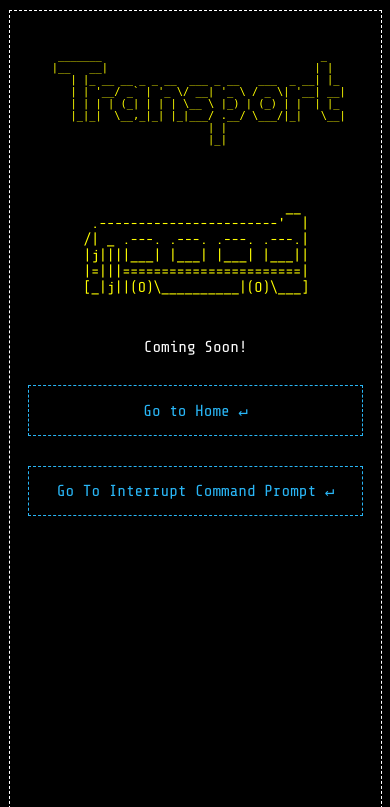
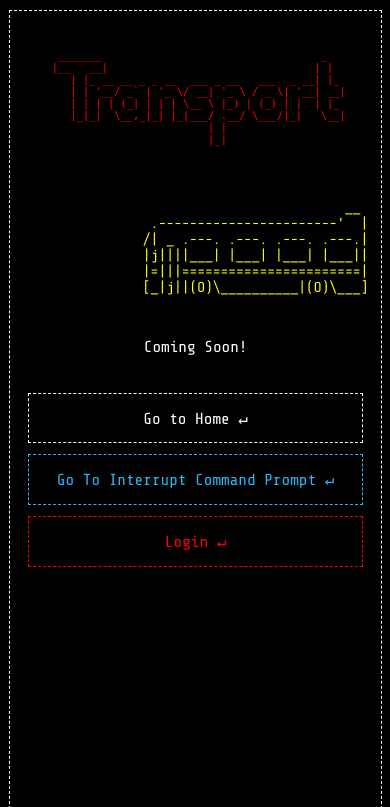
Before and after one commit to svce-interrupt/Interrupt18-Website, a PHP site: page /transport/index.html in a window 390 px wide. Shown: the top 807 px of the page. Run offline with PHP 8.4, Linux system fonts and the light colour scheme.

Commit message:
Change links and styling of sponsors and transport
We changed the links of the sponsors and the transport page. The links in the sponsors page were moved from the top to the bottom.The bus logo on the transport page was aligned properly for mobile. The links on this page were modified and an extra link was added.

```diff
--- a/transport/css/index-css.css
+++ b/transport/css/index-css.css
@@ -71,6 +71,16 @@ body{
 	border: 1px dashed #29B6F6;
 }
 
+.white{
+	color: white;
+	border: 1px dashed white;
+}
+.red{
+	margin-top: 1%;
+	color: red;
+	border: 1px dashed red;
+}
+
 
 /* This is for the mobile responsive */
 
@@ -87,13 +97,12 @@ body{
 	#title{
 		font-size: 80%;
 		margin: 7% 0%;
-		color: yellow
 	}
 
 	#bus{
 		width: 20%;
 		padding-right: 0%;
-		margin-left: -18%;
+		margin-left: -2%;
 		border: none;
 		display: block;
 		margin-top: 3%;
@@ -118,10 +127,13 @@ body{
 	}
 	.home-links{
 		width: 90%;
-		margin-top: 8%;
+		margin-top: 10%;
 		border: 1px dashed #29B6F6;
 		padding: 4% 0%;
 		font-size: 100%;
+	}
+	.second-link{
+		margin-top: 3%;
 	}
 	.home-links:hover{
 		border: 1px dashed yellow;
@@ -130,4 +142,12 @@ body{
 		margin-top: 1%;
 		border: 1px dashed yellow;
 	}
+	.white{
+		color: white;
+		border: 1px dashed white;
+	}
+	.red{
+		color: red;
+		border: 1px dashed red;
+	}
 }
--- a/transport/index.html
+++ b/transport/index.html
@@ -38,8 +38,9 @@
 
 		<p class="intro-text intro-body" id="intro-about"></p> <!-- The typing effect is done here -->
 
-		<a href="http://interrupt2k18.in/" class="home-links blue">Go to Home &crarr;</a>
-		<a href="http://interrupt2k18.in/cmd/" class="home-links blue">Go To Interrupt Command Prompt &crarr;</a> <!-- The buttons on the home page. -->
+		<a href="http://interrupt2k18.in/" class="home-links blue white">Go to Home &crarr;</a>
+		<a href="http://interrupt2k18.in/cmd/" class="home-links blue second-link">Go To Interrupt Command Prompt &crarr;</a> <!-- The buttons on the home page. -->
+		<a href="http://interrupt2k18.in/login/" class="home-links red second-link">Login &crarr;</a>
 
 
 	</body>
```
Also changed, not shown: register/schema/interrupt.sql (+3 -3 lines), sponsors/css/index-css.css (+35 -1 lines), sponsors/index.html (+6 -3 lines), 1 other file.
